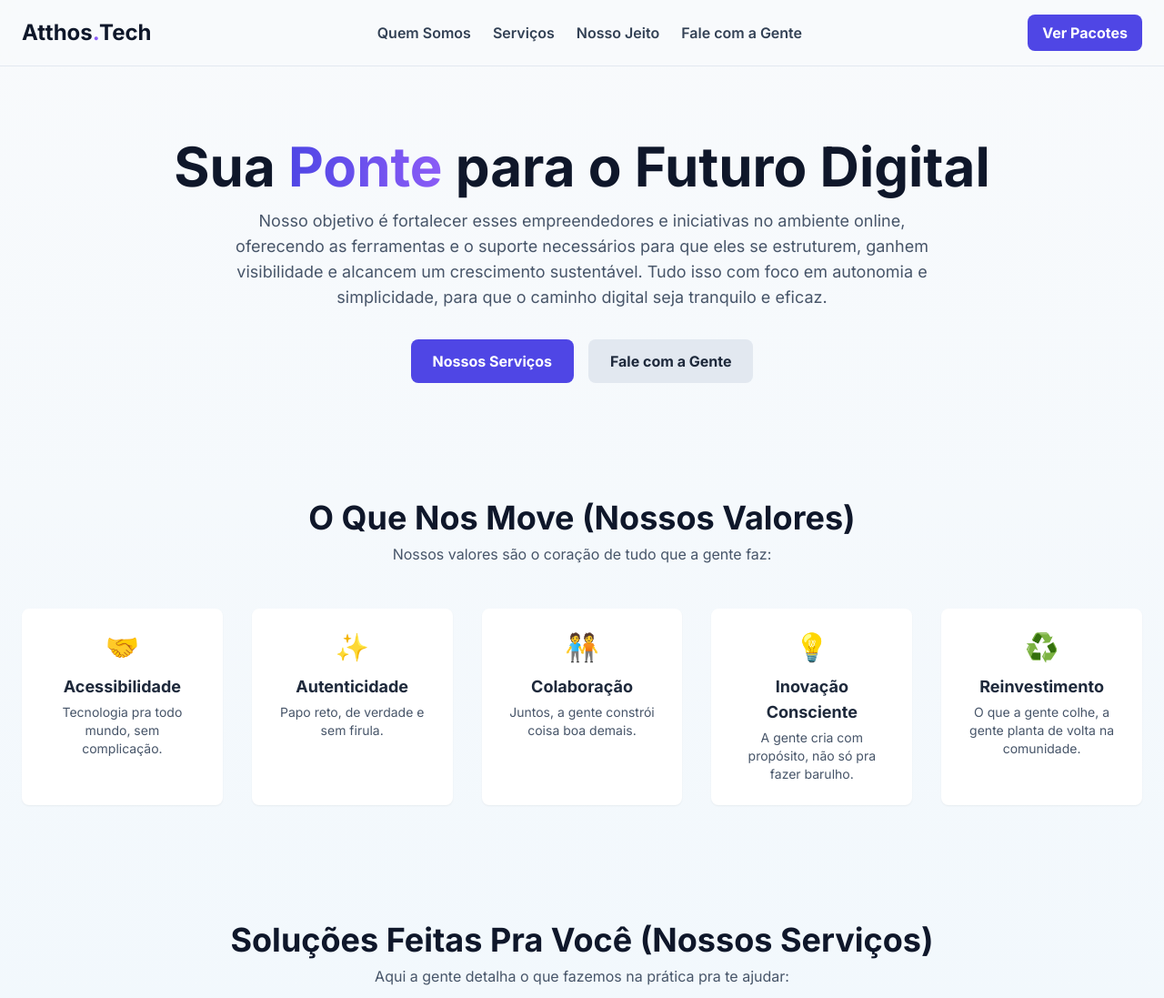
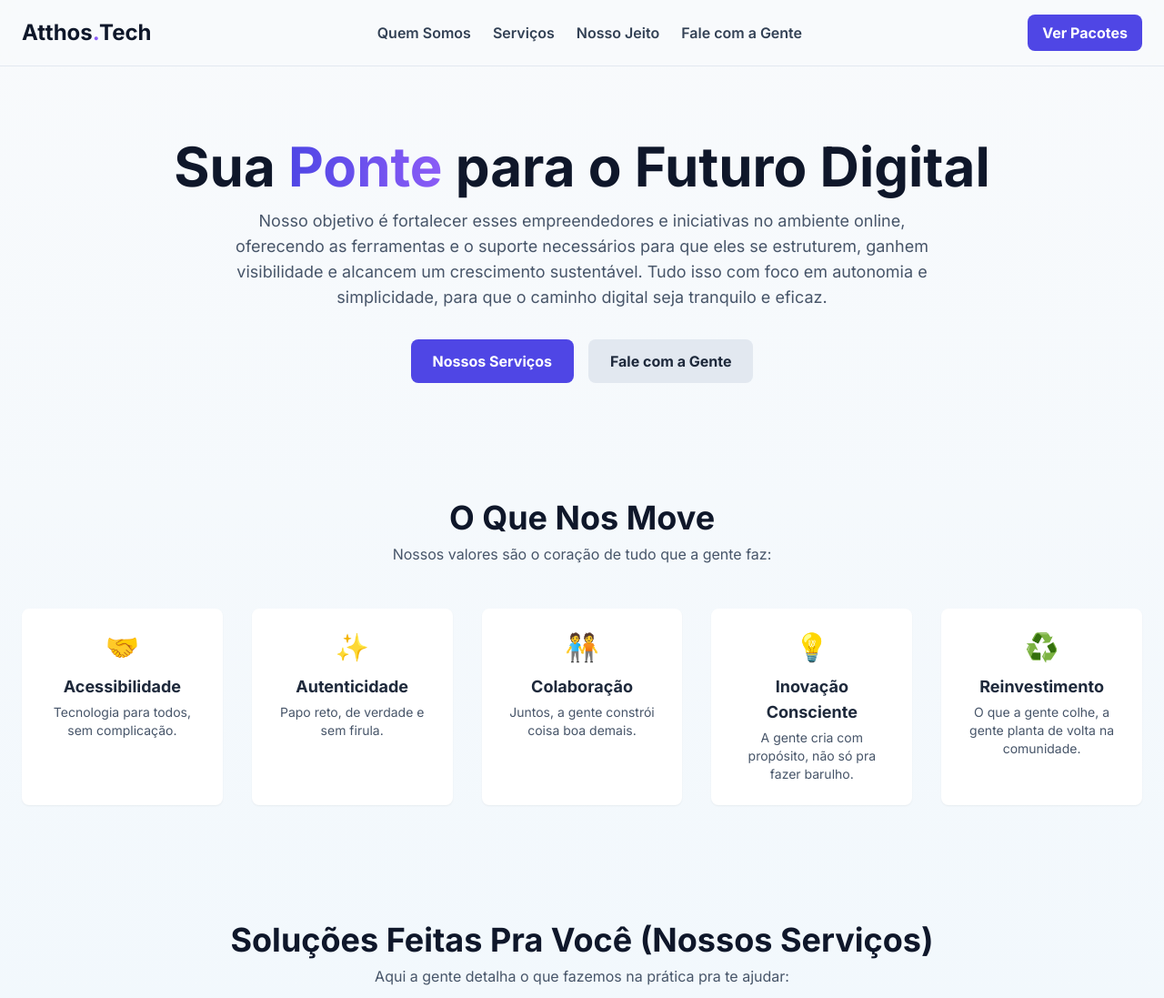
Before and after one commit to AtthosTech/AtthosTech, a plain HTML site: page index.html in a window 1280 px wide. Shown: the top 1097 px of the page at 91% size. Drawn offline with nearby package versions, Linux system fonts and the light colour scheme.

Commit message:
Update index.html

```diff
--- a/index.html
+++ b/index.html
@@ -86,14 +86,14 @@
 
         <section id="valores" class="mb-20 md:mb-32">
             <div class="text-center mb-12">
-                <h2 class="text-3xl md:text-4xl font-bold text-slate-900">O Que Nos Move (Nossos Valores)</h2>
+                <h2 class="text-3xl md:text-4xl font-bold text-slate-900">O Que Nos Move</h2>
                 <p class="text-slate-600 mt-2">Nossos valores são o coração de tudo que a gente faz:</p>
             </div>
             <div class="grid md:grid-cols-2 lg:grid-cols-5 gap-8 text-center">
                 <div class="bg-white p-6 rounded-lg shadow-sm">
                     <div class="text-3xl mb-3">🤝</div>
                     <h3 class="font-bold text-lg mb-1">Acessibilidade</h3>
-                    <p class="text-sm text-slate-600">Tecnologia pra todo mundo, sem complicação.</p>
+                    <p class="text-sm text-slate-600">Tecnologia para todos, sem complicação.</p>
                 </div>
                 <div class="bg-white p-6 rounded-lg shadow-sm">
                     <div class="text-3xl mb-3">✨</div>
```
